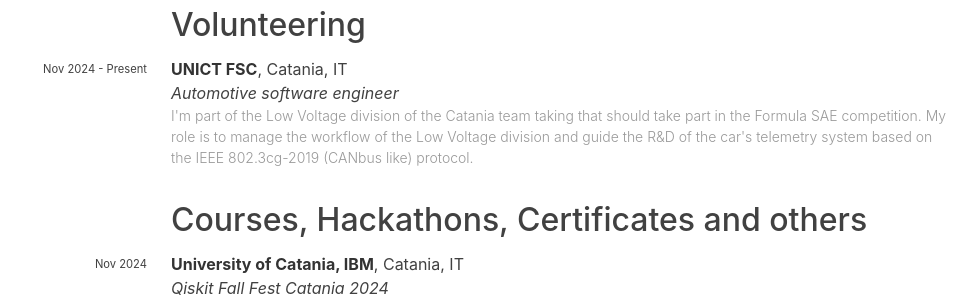
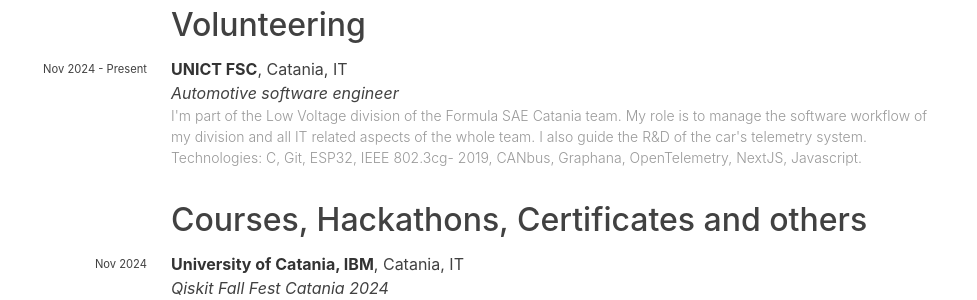
Before and after one commit to Giovo17/giovannispadaro.it, a Jekyll site: the page built from cv.md, in a window 1280 px wide. Shown: the part 1232-1532 px from the top of the page, without its empty margins (161-1138 px from the left). Built offline with Jekyll 4.4.1, drawn with Linux system fonts in a browser that asks for light colours; nearby versions of some CDN libraries; some web fonts are replaced.

Commit message:
update fsc experience description

```diff
--- a/_data/experiences.yaml
+++ b/_data/experiences.yaml
@@ -39,6 +39,6 @@ Technologies and Services: AWS (mainly SageMaker, Lambda), Google Cloud, Postgre
   position: Automotive software engineer
   year: "Nov 2024 -"
   year-extra: "Present"
-  description: "I'm part of the Low Voltage division of the Catania team taking that should take part in the Formula SAE competition. My role is to manage the workflow of the Low Voltage division and guide the R&D of the car's telemetry system based on the IEEE 802.3cg-2019 (CANbus like) protocol."
+  description: "I'm part of the Low Voltage division of the Formula SAE Catania team. My role is to manage the software workflow of my division and all IT related aspects of the whole team. I also guide the R&D of the car's telemetry system. Technologies: C, Git, ESP32, IEEE 802.3cg- 2019, CANbus, Graphana, OpenTelemetry, NextJS, Javascript."
   institution-url: https://www.fscracing.it/
   type: volunteering
```
